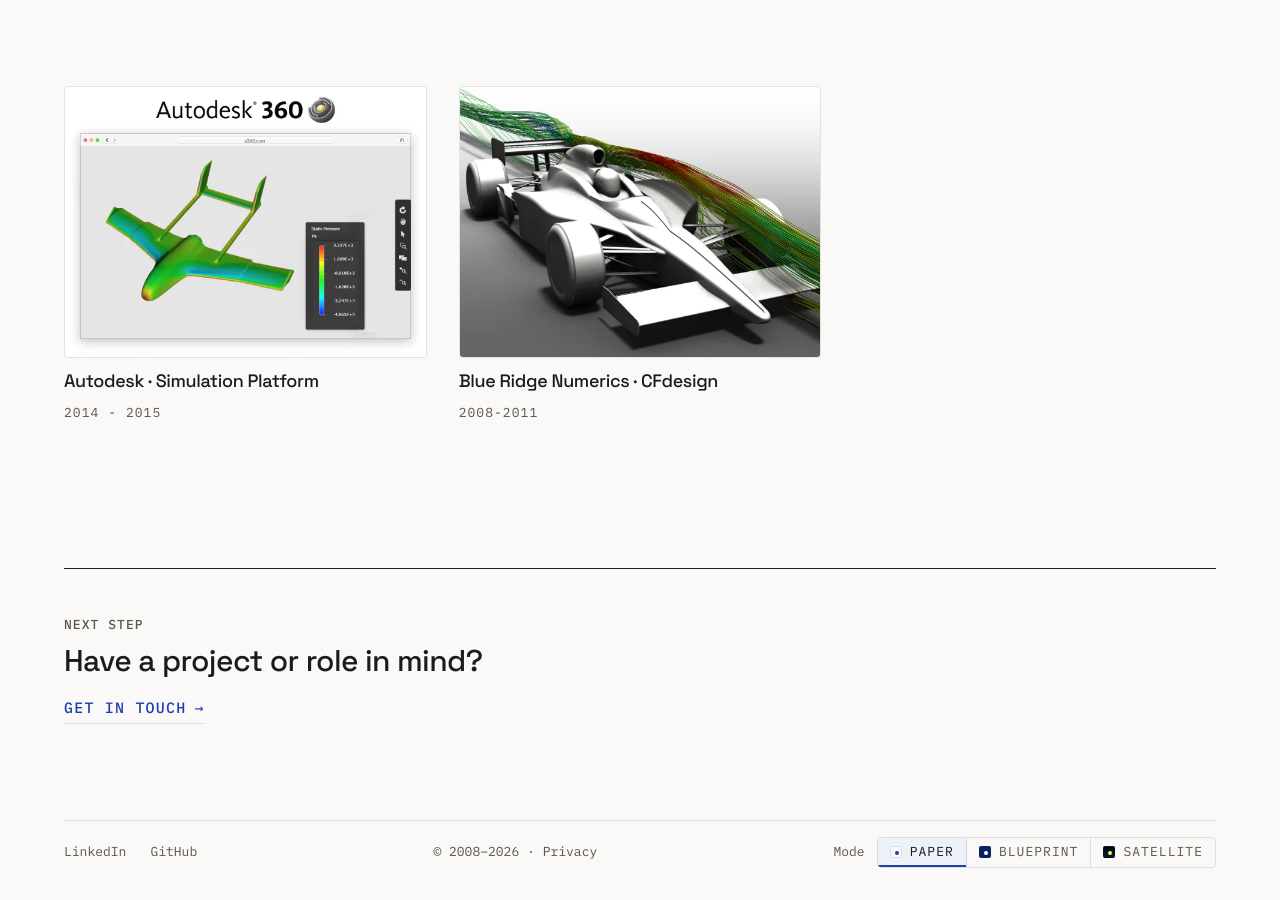
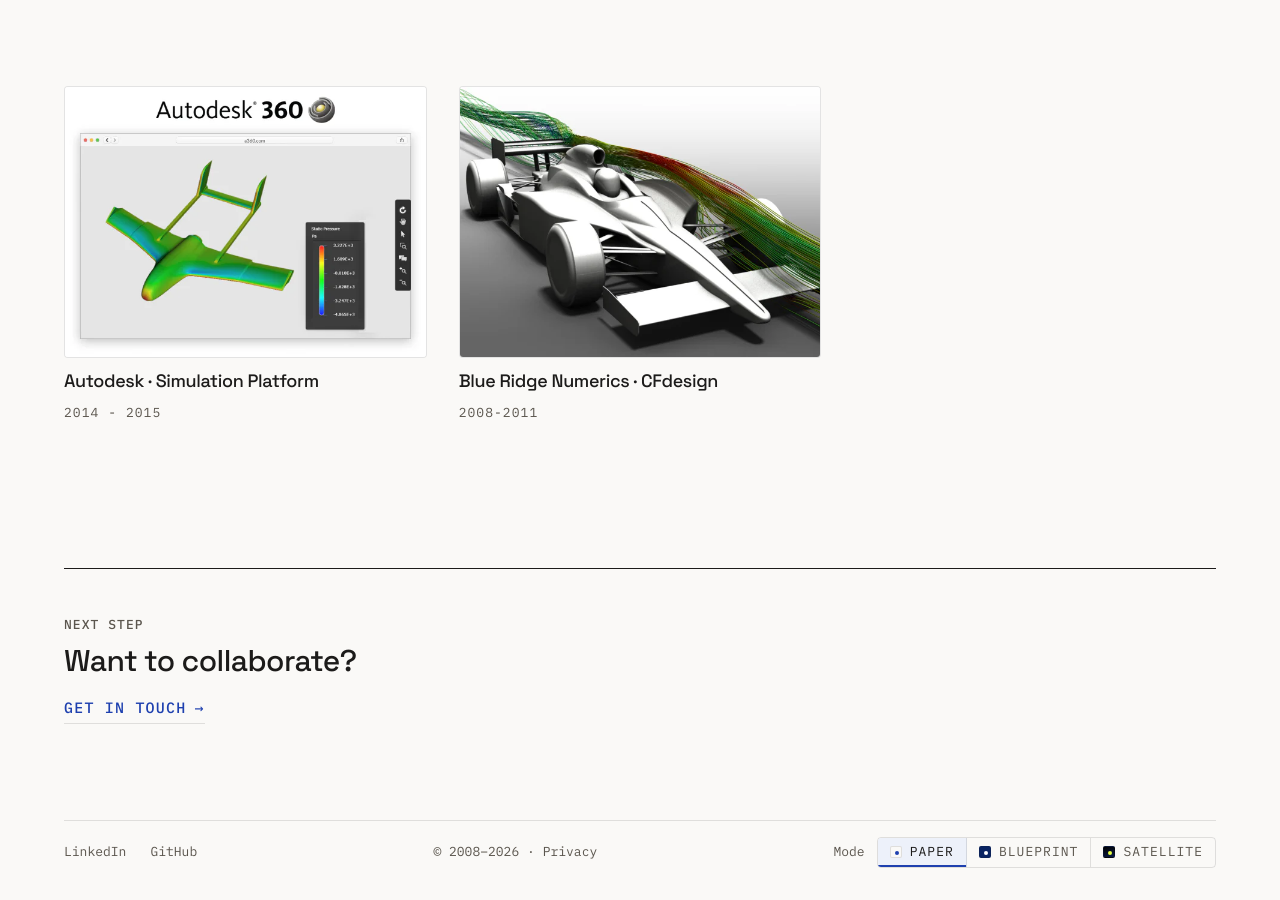
Before and after one commit to arnaudin/arnaudin.github.io, a Jekyll site: the page built from _pages/projects.html, in a window 1280 px wide and 900 px high, scrolled down 2123 px. Built offline with Jekyll 4.4.1, drawn with Linux system fonts in a browser that asks for light colours.

Commit message:
update CTA

```diff
--- a/_includes/footer.html
+++ b/_includes/footer.html
@@ -1,7 +1,7 @@
 <footer class="main-footer">
     <div class="footer-cta">
         <p class="meta-label">Next step</p>
-        <p class="footer-cta-title">Have a project or role in&nbsp;mind?</p>
+        <p class="footer-cta-title">Want to collaborate?</p>
         <p class="footer-cta-action"><a href="/contact/"><span class="footer-cta-text">Get in touch</span><span class="footer-cta-arrow" aria-hidden="true">→</span></a></p>
     </div>
 
```
